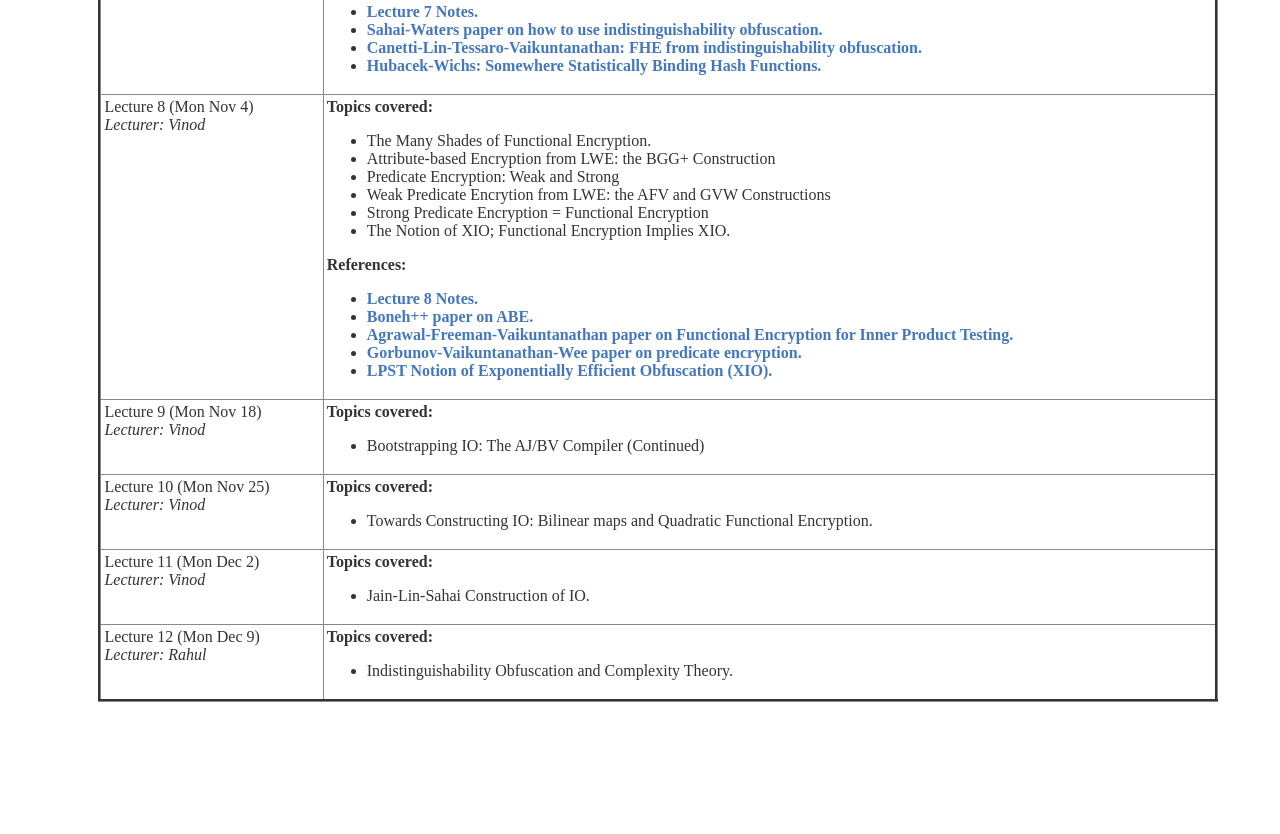
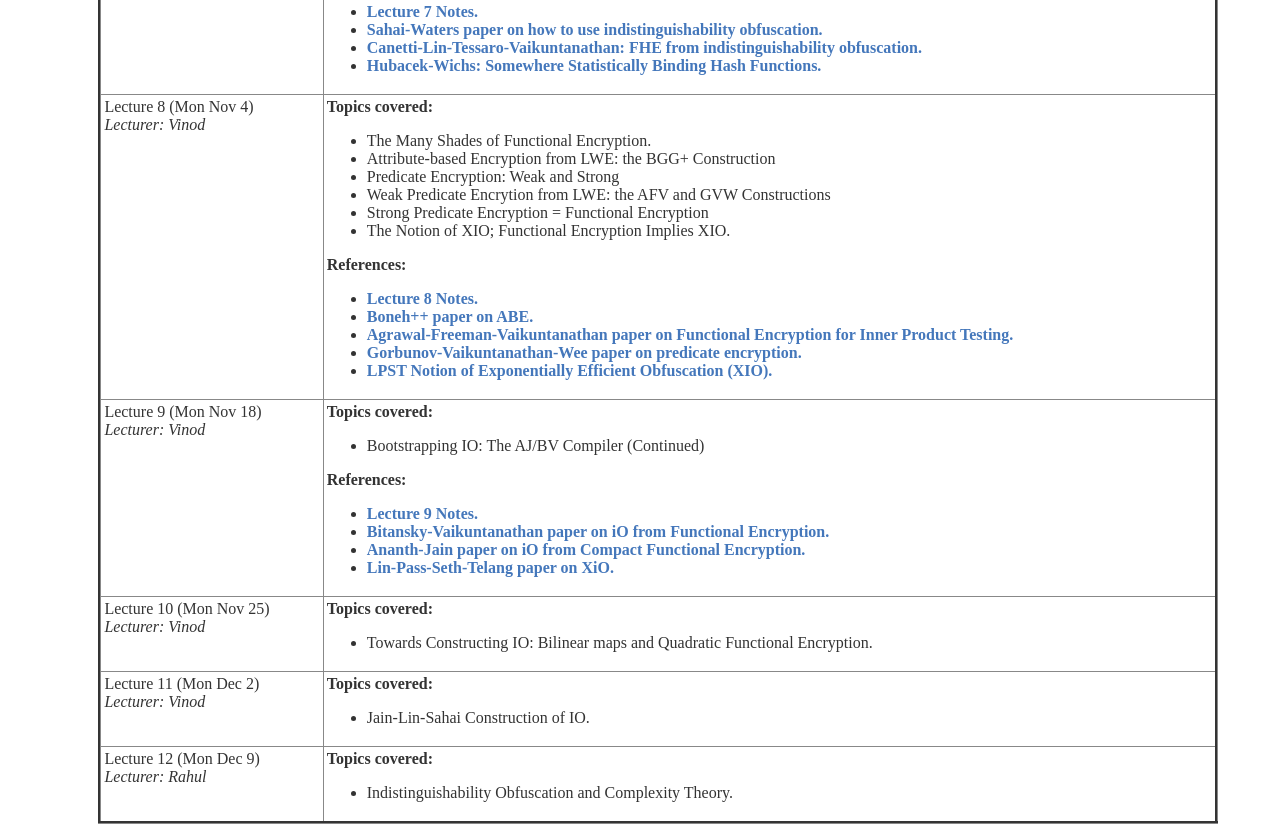
Before and after one commit to advancedcrypto/advancedcrypto.github.io, a plain HTML site: page index.html in a window 1280 px wide. Shown: the part 2680-3514 px from the top of the page. Before the commit the page ends 3392 px from the top, so only its background shows below. Drawn offline with nearby package versions, Linux system fonts and the light colour scheme.

Commit message:
Update index.html

```diff
--- a/index.html
+++ b/index.html
@@ -441,6 +441,14 @@
                   <li> Bootstrapping IO: The AJ/BV Compiler (Continued)
                 </ul>
 
+	    	<b>References:</b>
+		<ul>
+		        <li> <b><a href="Lecture9.pdf">Lecture 9 Notes.</a></b>
+		        <li> <b><a href="https://eprint.iacr.org/2015/163.pdf">Bitansky-Vaikuntanathan paper on iO from Functional Encryption.</a></b>
+		        <li> <b><a href="https://eprint.iacr.org/2015/173.pdf">Ananth-Jain paper on iO from Compact Functional Encryption.</a></b>
+		        <li> <b><a href="https://eprint.iacr.org/2016/006.pdf">Lin-Pass-Seth-Telang paper on XiO.</a></b>		</ul>
+
+
             </td>
         </tr>
 
```
